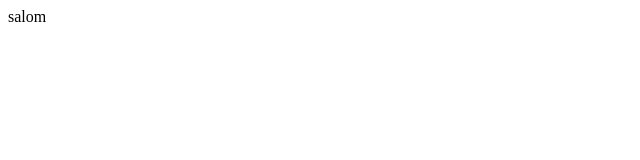
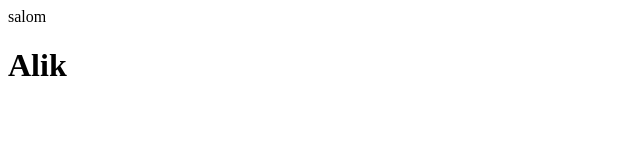
Before and after one commit to ulugarab/github, a plain HTML site: page about.html in a window 1280 px wide. Shown: the whole page, without its empty margins (0-640 px from the left). Drawn offline with Linux system fonts and the light colour scheme.

Commit message:
update about.html

```diff
--- a/about.html
+++ b/about.html
@@ -9,5 +9,6 @@
 </head>
 <body>
     salom
+    <h1>Alik </h1>
 </body>
 </html>
```
